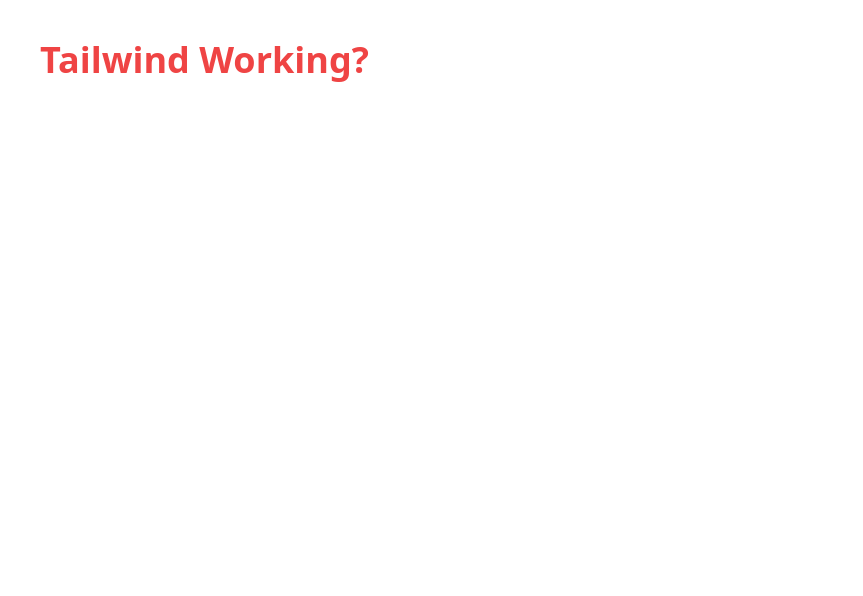
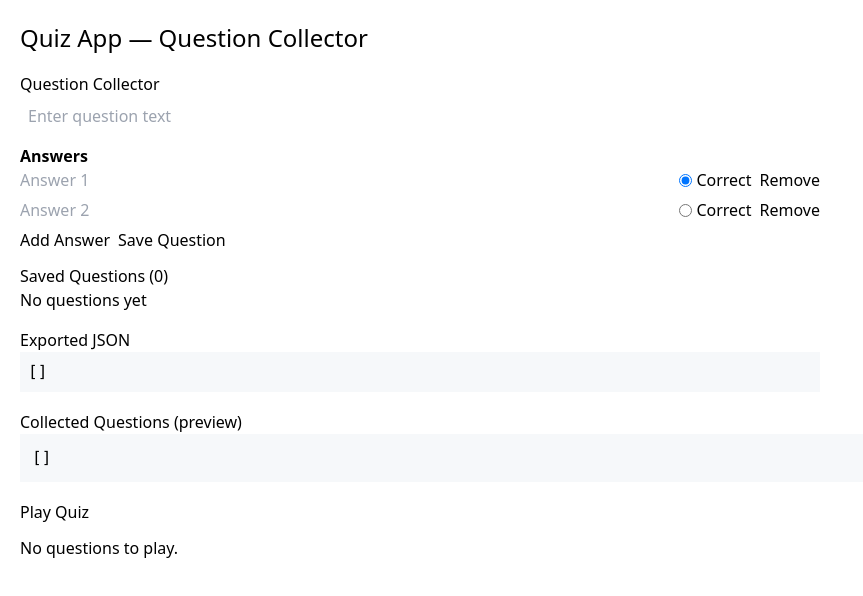
Before and after one commit to djisaksen/quizapp, a React (Create React App) app: page / in a window 1280 px wide. Shown: the top 596 px of the page, without its empty margins (0-863 px from the left). Built offline with nearby package versions, Linux system fonts and the light colour scheme.

Commit message:
added components for question collection and quiz playing functionality.

```diff
--- a/src/App.js
+++ b/src/App.js
@@ -1,7 +1,24 @@
+import React, { useState } from 'react';
+import QuestionCollector from './QuestionCollector';
+import QuizPlayer from './QuizPlayer';
+
 function App() {
+  const [collected, setCollected] = useState([]);
+
   return (
-    <div className="text-4xl font-bold text-red-500 p-10">
-      Tailwind Working?
+    <div style={{ padding: 20 }}>
+      <h1 style={{ fontSize: 24, marginBottom: 12 }}>Quiz App — Question Collector</h1>
+      <QuestionCollector onChange={setCollected} />
+
+      <div style={{ marginTop: 18 }}>
+        <h2>Collected Questions (preview)</h2>
+        <pre style={{ background: '#f6f8fa', padding: 12, maxHeight: 300, overflow: 'auto' }}>{JSON.stringify(collected, null, 2)}</pre>
+      </div>
+
+      <div style={{ marginTop: 18 }}>
+        <h2>Play Quiz</h2>
+        <QuizPlayer questions={collected} />
+      </div>
     </div>
   );
 }
--- /dev/null
+++ b/src/QuestionCollector.js
@@ -0,0 +1,185 @@
+import React, { useState, useEffect, useRef } from 'react';
+
+const STORAGE_KEY = 'quizapp:questions';
+
+function AnswerInput({ answer, index, onChange, onRemove, isCorrect, onSetCorrect }) {
+  return (
+    <div style={{ display: 'flex', gap: 8, alignItems: 'center', marginBottom: 6 }}>
+      <input
+        type="text"
+        placeholder={`Answer ${index + 1}`}
+        value={answer}
+        onChange={(e) => onChange(index, e.target.value)}
+        style={{ flex: 1 }}
+      />
+      <label style={{ display: 'flex', alignItems: 'center', gap: 4 }}>
+        <input
+          type="radio"
+          name="correct"
+          checked={isCorrect}
+          onChange={() => onSetCorrect(index)}
+        />
+        Correct
+      </label>
+      <button type="button" onClick={() => onRemove(index)}>Remove</button>
+    </div>
+  );
+}
+
+export default function QuestionCollector({ onChange }) {
+  const [questionText, setQuestionText] = useState('');
+  const [answers, setAnswers] = useState(['', '']);
+  const [correctIndex, setCorrectIndex] = useState(0);
+  const [questions, setQuestions] = useState([]);
+  const saveTimeout = useRef(null);
+
+  // Load saved questions from localStorage on mount
+  useEffect(() => {
+    try {
+      const raw = localStorage.getItem(STORAGE_KEY);
+      if (raw) {
+        const parsed = JSON.parse(raw);
+        if (Array.isArray(parsed)) setQuestions(parsed);
+      }
+    } catch (err) {
+      console.error('Failed to read saved questions from localStorage', err);
+    }
+  }, []);
+
+  // Persist questions to localStorage (debounced)
+  useEffect(() => {
+    try {
+      if (saveTimeout.current) clearTimeout(saveTimeout.current);
+      saveTimeout.current = setTimeout(() => {
+        try {
+          localStorage.setItem(STORAGE_KEY, JSON.stringify(questions));
+        } catch (err) {
+          console.error('Failed to save questions to localStorage', err);
+        }
+      }, 300);
+      return () => clearTimeout(saveTimeout.current);
+    } catch (err) {
+      console.error(err);
+    }
+  }, [questions]);
+
+  // Cross-tab sync: listen for storage events
+  useEffect(() => {
+    function onStorage(e) {
+      if (e.key === STORAGE_KEY) {
+        try {
+          const parsed = JSON.parse(e.newValue || '[]');
+          setQuestions(Array.isArray(parsed) ? parsed : []);
+        } catch (err) {
+          console.error('Failed to parse storage event data', err);
+        }
+      }
+    }
+    window.addEventListener('storage', onStorage);
+    return () => window.removeEventListener('storage', onStorage);
+  }, []);
+
+  useEffect(() => {
+    if (onChange) onChange(questions);
+  }, [questions, onChange]);
+
+  function updateAnswer(i, value) {
+    setAnswers((a) => a.map((v, idx) => (idx === i ? value : v)));
+  }
+
+  function addAnswer() {
+    setAnswers((a) => [...a, '']);
+  }
+
+  function removeAnswer(i) {
+    setAnswers((a) => a.filter((_, idx) => idx !== i));
+    setCorrectIndex((ci) => (ci === i ? 0 : ci > i ? ci - 1 : ci));
+  }
+
+  function addQuestion() {
+    const trimmedQ = questionText.trim();
+    const cleanedAnswers = answers.map((a) => a.trim()).filter((a) => a.length > 0);
+    if (!trimmedQ) {
+      alert('Please enter a question');
+      return;
+    }
+    if (cleanedAnswers.length < 2) {
+      alert('Please provide at least two answers');
+      return;
+    }
+    const correct = Math.min(correctIndex, cleanedAnswers.length - 1);
+    const newQ = {
+      question: trimmedQ,
+      answers: cleanedAnswers,
+      correctAnswerIndex: correct,
+    };
+    setQuestions((qs) => [...qs, newQ]);
+    // reset form
+    setQuestionText('');
+    setAnswers(['', '']);
+    setCorrectIndex(0);
+  }
+
+  function removeQuestion(i) {
+    setQuestions((qs) => qs.filter((_, idx) => idx !== i));
+  }
+
+  return (
+    <div style={{ maxWidth: 800, margin: '16px 0' }}>
+      <h2>Question Collector</h2>
+      <div style={{ marginBottom: 8 }}>
+        <input
+          type="text"
+          placeholder="Enter question text"
+          value={questionText}
+          onChange={(e) => setQuestionText(e.target.value)}
+          style={{ width: '100%', padding: 8 }}
+        />
+      </div>
+
+      <div style={{ marginBottom: 8 }}>
+        <strong>Answers</strong>
+        {answers.map((a, i) => (
+          <AnswerInput
+            key={i}
+            index={i}
+            answer={a}
+            onChange={updateAnswer}
+            onRemove={removeAnswer}
+            isCorrect={i === correctIndex}
+            onSetCorrect={setCorrectIndex}
+          />
+        ))}
+        <div style={{ display: 'flex', gap: 8 }}>
+          <button type="button" onClick={addAnswer}>Add Answer</button>
+          <button type="button" onClick={addQuestion}>Save Question</button>
+        </div>
+      </div>
+
+      <div style={{ marginTop: 12 }}>
+        <h3>Saved Questions ({questions.length})</h3>
+        {questions.length === 0 && <div>No questions yet</div>}
+        <ol>
+          {questions.map((q, i) => (
+            <li key={i} style={{ marginBottom: 8 }}>
+              <div><strong>{q.question}</strong></div>
+              <ul>
+                {q.answers.map((ans, ai) => (
+                  <li key={ai} style={{ color: ai === q.correctAnswerIndex ? 'green' : 'inherit' }}>
+                    {ans} {ai === q.correctAnswerIndex ? '(correct)' : ''}
+                  </li>
+                ))}
+              </ul>
+              <button type="button" onClick={() => removeQuestion(i)}>Remove</button>
+            </li>
+          ))}
+        </ol>
+      </div>
+
+      <div style={{ marginTop: 16 }}>
+        <h3>Exported JSON</h3>
+        <pre style={{ background: '#f6f8fa', padding: 8, overflowX: 'auto' }}>{JSON.stringify(questions, null, 2)}</pre>
+      </div>
+    </div>
+  );
+}
--- /dev/null
+++ b/src/QuizPlayer.js
@@ -0,0 +1,102 @@
+import React, { useState } from 'react';
+
+export default function QuizPlayer({ questions = [], onFinish }) {
+  const [index, setIndex] = useState(0);
+  const [selected, setSelected] = useState(null);
+  const [score, setScore] = useState(0);
+  const [showAnswer, setShowAnswer] = useState(false);
+
+  if (!Array.isArray(questions) || questions.length === 0) {
+    return <div style={{ marginTop: 12 }}>No questions to play.</div>;
+  }
+
+  const q = questions[index];
+
+  function handleSelect(i) {
+    if (showAnswer) return; // don't allow changing after submit
+    setSelected(i);
+  }
+
+  function handleSubmit() {
+    if (selected === null) return;
+    const correct = selected === q.correctAnswerIndex;
+    if (correct) setScore((s) => s + 1);
+    setShowAnswer(true);
+  }
+
+  function handleNext() {
+    const nextIndex = index + 1;
+    if (nextIndex >= questions.length) {
+      if (onFinish) onFinish({ score, total: questions.length });
+    } else {
+      setIndex(nextIndex);
+      setSelected(null);
+      setShowAnswer(false);
+    }
+  }
+
+  function handleRestart() {
+    setIndex(0);
+    setSelected(null);
+    setShowAnswer(false);
+    setScore(0);
+  }
+
+  return (
+    <div style={{ marginTop: 18, padding: 12, border: '1px solid #ddd', borderRadius: 6 }}>
+      <div style={{ display: 'flex', justifyContent: 'space-between', marginBottom: 8 }}>
+        <strong>Question {index + 1} / {questions.length}</strong>
+        <span>Score: {score}</span>
+      </div>
+
+      <div style={{ marginBottom: 12 }}>
+        <div style={{ fontWeight: 600 }}>{q.question}</div>
+      </div>
+
+      <div style={{ display: 'flex', flexDirection: 'column', gap: 8 }}>
+        {q.answers.map((ans, i) => {
+          const isSelected = i === selected;
+          const isCorrect = i === q.correctAnswerIndex;
+          const showCorrect = showAnswer && isCorrect;
+          const showWrong = showAnswer && isSelected && !isCorrect;
+          return (
+            <button
+              key={i}
+              onClick={() => handleSelect(i)}
+              style={{
+                textAlign: 'left',
+                padding: '8px 12px',
+                borderRadius: 4,
+                border: '1px solid #ccc',
+                background: showCorrect ? '#dff0d8' : showWrong ? '#f8d7da' : isSelected ? '#eef' : '#fff',
+                cursor: showAnswer ? 'default' : 'pointer'
+              }}
+              disabled={showAnswer}
+            >
+              {ans}
+            </button>
+          );
+        })}
+      </div>
+
+      <div style={{ marginTop: 12, display: 'flex', gap: 8 }}>
+        {!showAnswer ? (
+          <button onClick={handleSubmit} disabled={selected === null}>Submit</button>
+        ) : (
+          <>
+            <div style={{ alignSelf: 'center' }}>
+              {selected === q.correctAnswerIndex ? (
+                <span style={{ color: 'green' }}>Correct</span>
+              ) : (
+                <span style={{ color: 'red' }}>Incorrect</span>
+              )}
+            </div>
+            <button onClick={handleNext}>{index + 1 >= questions.length ? 'Finish' : 'Next'}</button>
+          </>
+        )}
+
+        <button onClick={handleRestart}>Restart</button>
+      </div>
+    </div>
+  );
+}
```
Also changed, not shown: 1 other file (tests, documents, lock files or other folders).
